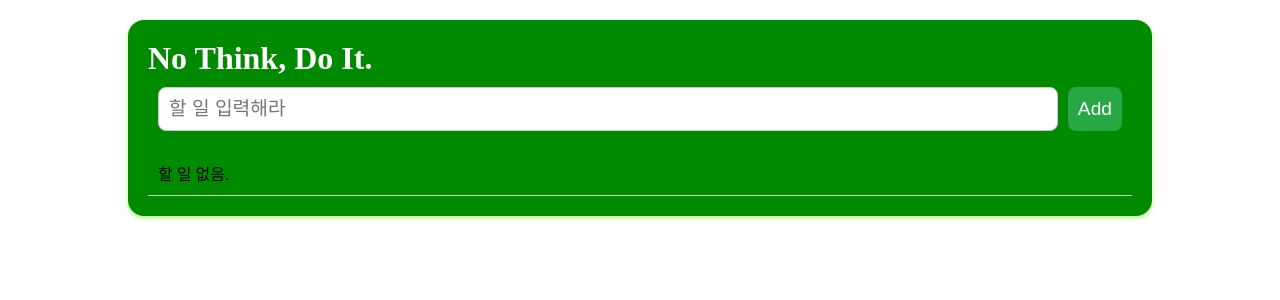
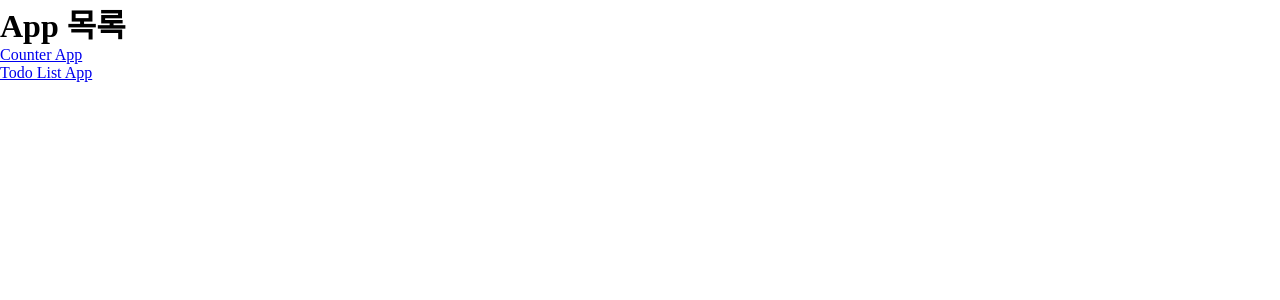
Before and after one commit to imdhxxk/Programming_3311, a React (Vite) app: page / in a window 1280 px wide. Shown: the top 300 px of the page. Built offline with nearby package versions, Linux system fonts and the light colour scheme.

Commit message:
npm install react-router-dom RouterApp BrowserRouter, Routes, Route, Link

```diff
--- a/package.json
+++ b/package.json
@@ -11,7 +11,8 @@
   },
   "dependencies": {
     "react": "^19.2.4",
-    "react-dom": "^19.2.4"
+    "react-dom": "^19.2.4",
+    "react-router-dom": "^7.15.1"
   },
   "devDependencies": {
     "@eslint/js": "^9.39.4",
--- /dev/null
+++ b/src/HomeApp.jsx
@@ -0,0 +1,51 @@
+import {useState} from 'react'
+import CounterApp from './CounterApp.jsx'
+import TodoListApp from './TodoListApp.jsx'
+
+function ButtonPageApp({ setPage }) {
+    return (
+        <>
+        <h1>App 목록</h1>
+        <ul>
+            <li><button style={{width:"200px" , height:"200px", fontSize:"1.5rem"}}
+            onClick={() => setPage("counterapp")}>CounterApp</button>
+            </li>
+
+            <li><button style={{width:"200px" , height:"200px", fontSize:"1.5rem"}}
+            onClick={() => setPage("todolistapp")}>TodoListApp</button>
+            </li>
+        </ul>
+        </>
+    )
+}
+
+export default function HomeApp() {
+    const [page,setPage] = useState('home');
+
+    return (
+        <>
+            {/* page가 home이면 <ButtonPageApp */}
+            {page === 'home' && <ButtonPageApp setPage={setPage}/>}
+            {/* page가 home이 아니면, home으로 가는 버튼만들자 */}
+            {page !== 'home' &&
+                <button
+                onClick={()=> setPage('home')}
+                style={{
+                    position:"fixed",
+                    left:"10px",
+                    bottom:"10px",
+                    cursor:"pointer",
+                    borderRadius:"8px",
+                    border:"none",
+                    backgroundColor:"#eee",
+                    padding:"6px"
+                }}
+                >home🏘️</button>
+            }
+            {/* page가 counterapp이면 <CounterApp */}
+            {page === 'counterapp' && <CounterApp />}
+            {/* page가 todolistapp이면 <TodoListApp */}
+            {page === 'todolistapp' && <TodoListApp />}
+        </>
+    )
+}
--- /dev/null
+++ b/src/RouterApp.jsx
@@ -0,0 +1,30 @@
+import { BrowserRouter, Routes, Route, Link } from "react-router-dom";
+import CounterApp from './CounterApp.jsx'
+import TodoListApp from './TodoListApp.jsx'
+
+function LinkButtonPageApp() {
+    return (
+        <>
+            <h1>App 목록</h1>
+            <ul>
+                <li>
+                    <Link to="/counterapp">Counter App</Link>
+                </li>
+                <li>
+                    <Link to="/todolistapp">Todo List App</Link>
+                </li>
+            </ul>
+        </>
+    )
+}
+export default function RouterApp() {
+    return (
+        <BrowserRouter>
+            <Routes>
+                <Route path="/" element={<LinkButtonPageApp />} />
+                <Route path="/counterapp" element={<CounterApp />} />
+                <Route path="/todolistapp" element={<TodoListApp />} />
+            </Routes>
+        </BrowserRouter>
+    )
+}
--- a/src/main.jsx
+++ b/src/main.jsx
@@ -3,9 +3,12 @@ import { createRoot } from 'react-dom/client'
 // import './index.css'
 import './reset.css'
 import TodoListApp from './TodoListApp.jsx'
+import HomeApp from './HomeApp.jsx'
+import RouterApp from './RouterApp.jsx'
+
 
 createRoot(document.getElementById('root')).render(
   <StrictMode>
-    <TodoListApp />
+    <RouterApp />
   </StrictMode>,
 )
```
Also changed, not shown: src/LinkButtonPageApp.jsx (added), 2 other files (tests, documents, lock files or other folders).
